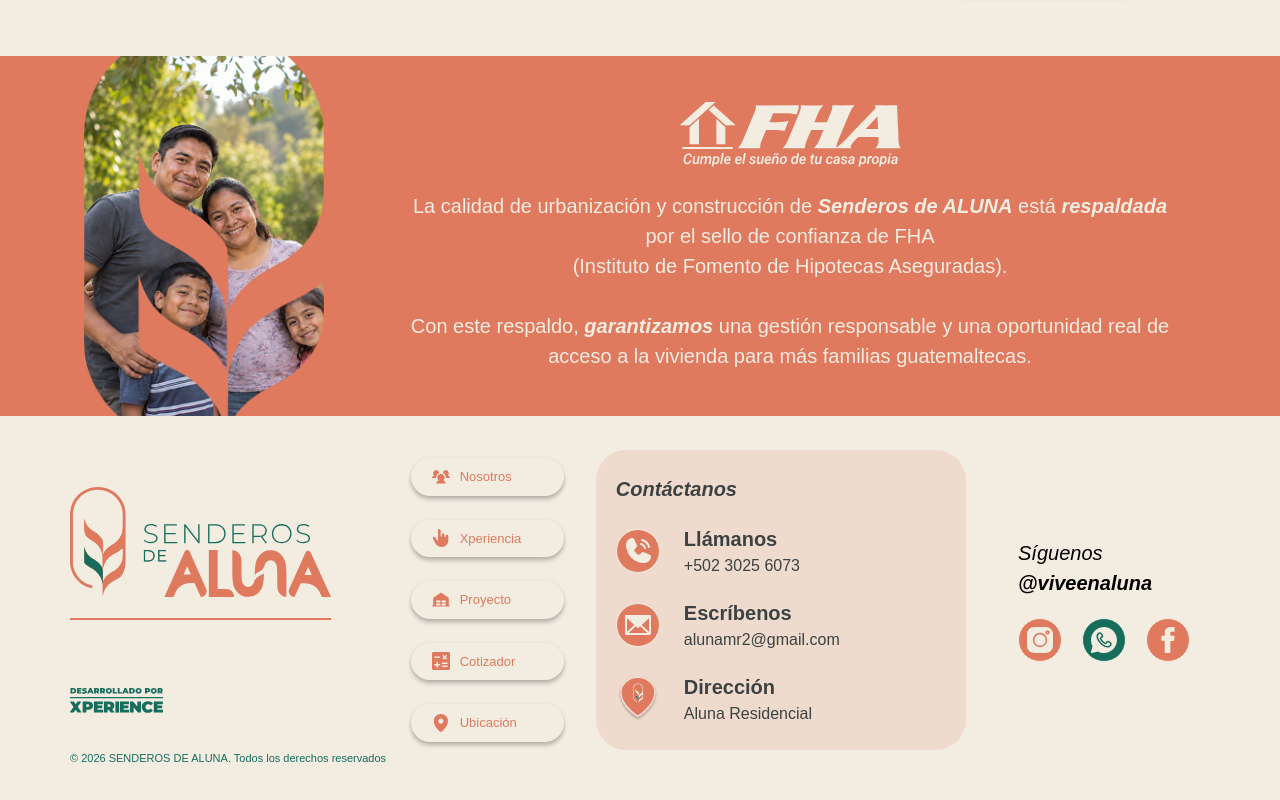
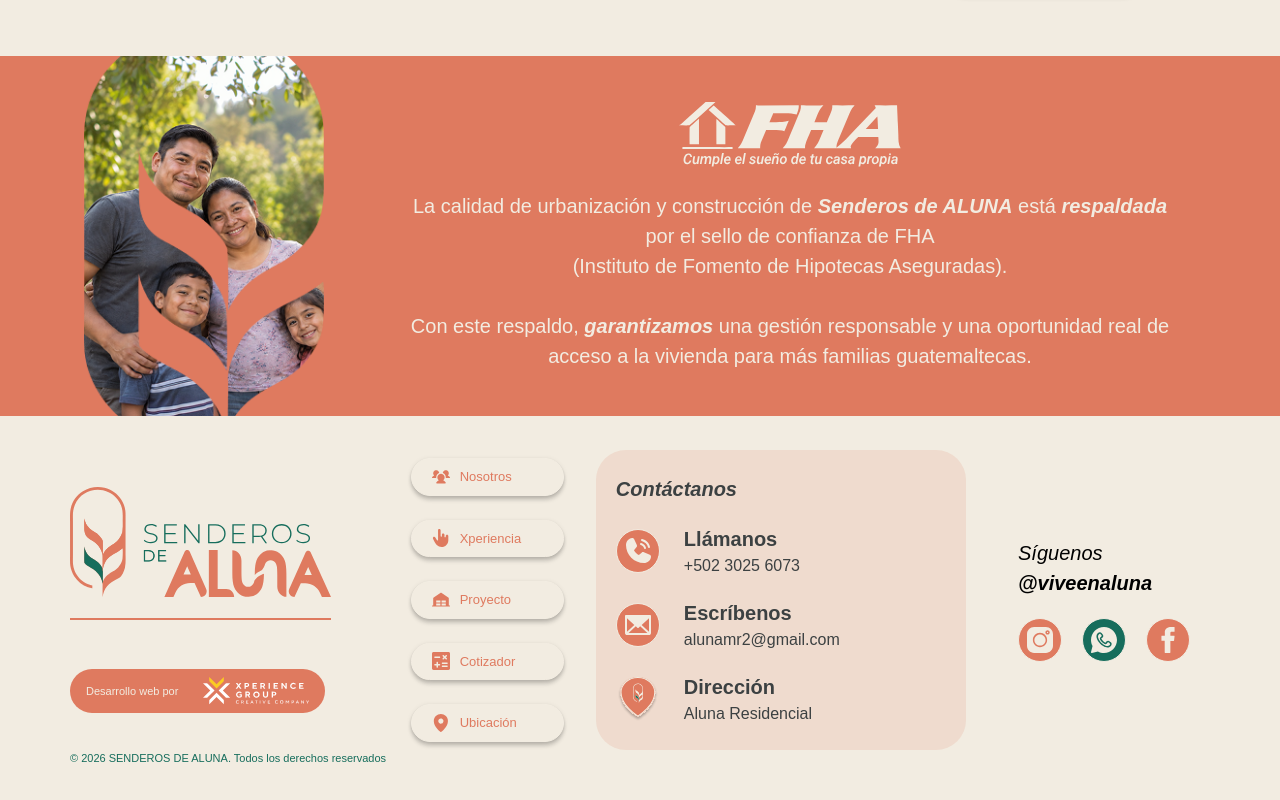
Before and after one commit to xperiencegroup/senderos-de-aluna-one-pager, a React (Vite) app: page / in a window 1280 px wide. Shown: the part 6344-7144 px from the top of the page. Built offline with nearby package versions, Linux system fonts and the light colour scheme.

Commit message:
cambio de logo y estilo

```diff
--- a/src/pages/home/components/footer.tsx
+++ b/src/pages/home/components/footer.tsx
@@ -22,9 +22,21 @@ export default function Footer() {
               />
               <div className="w-full h-[2.5px] mt-[20px] bg-impulso" />
             </div>
+
             {/* xperience */}
-            <div className="flex flex-col max-lg:pt-[24px] gap-[6px]">
-              <img src={xperience} alt="Xperience" className="w-[93px]" />
+            <div className="inline-flex items-center gap-[12px] self-center lg:self-start max-lg:mt-[24px] rounded-full bg-impulso px-[16px] py-[8px]">
+              <p className="caption font-medium whitespace-nowrap text-beige">
+                Desarrollo web por
+              </p>
+              <span
+                aria-hidden="true"
+                className="h-[16px] w-px bg-impulso/40"
+              />
+              <img
+                src={xperience}
+                alt="Xperience"
+                className="h-[28px] w-auto"
+              />
             </div>
           </div>
 
```
Also changed, not shown: src/assets/logos/xperience.svg.
